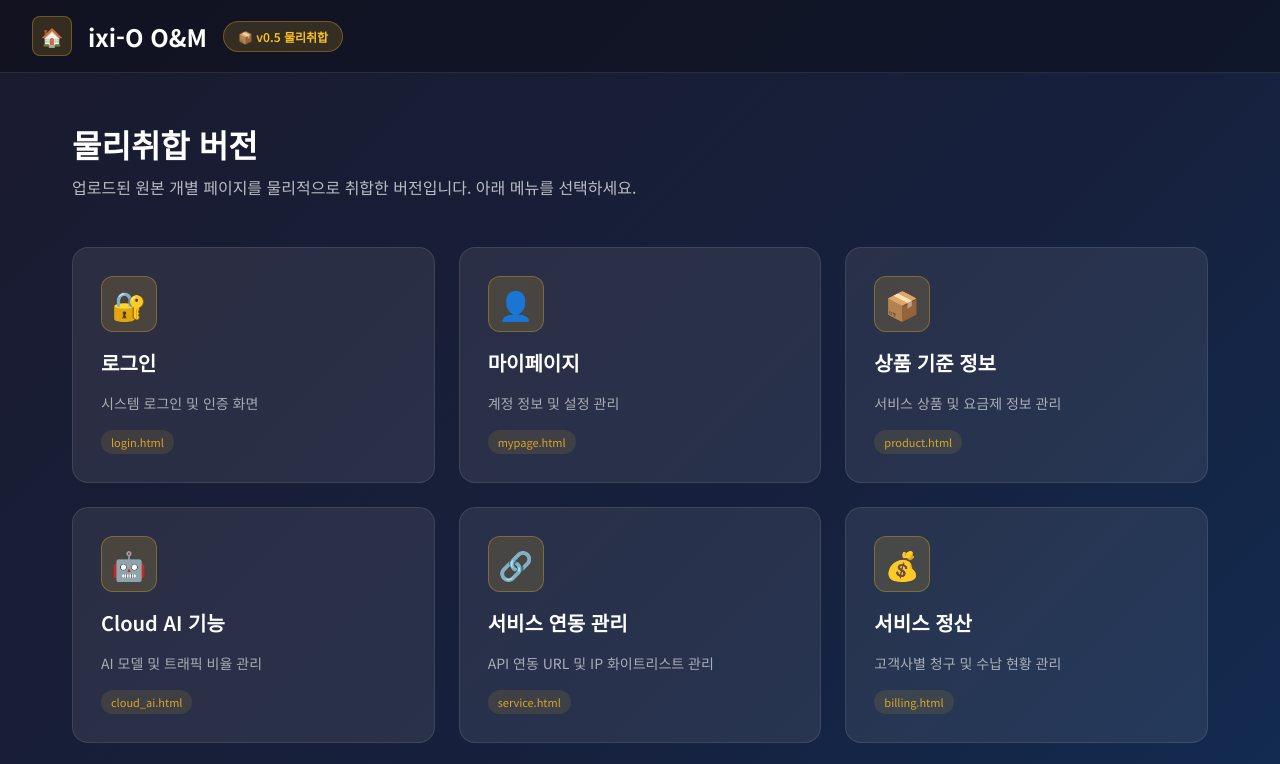
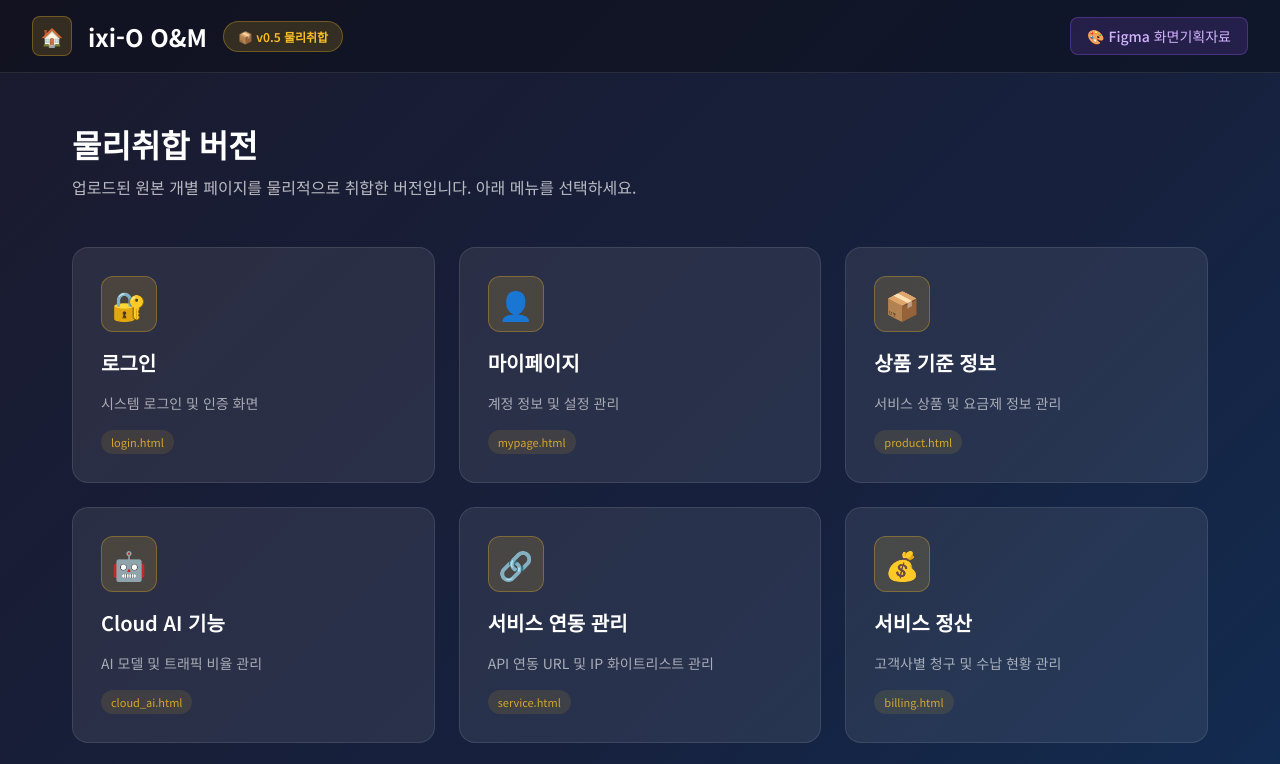
Before and after one commit to ixio-global/UI-GUI, a plain HTML site: page v0.5/index.html in a window 1280 px wide. Shown: the top 764 px of the page. Drawn offline with Linux system fonts and the light colour scheme.

Commit message:
Add Figma design link to v0.5/index.html header

```diff
--- a/v0.5/index.html
+++ b/v0.5/index.html
@@ -157,6 +157,27 @@
             color: rgba(255, 255, 255, 0.4);
             font-size: 13px;
         }
+
+        .figma-btn {
+            display: flex;
+            align-items: center;
+            gap: 8px;
+            padding: 8px 16px;
+            background: rgba(162, 89, 255, 0.15);
+            border: 1px solid rgba(162, 89, 255, 0.3);
+            border-radius: 8px;
+            text-decoration: none;
+            color: #d4b3ff;
+            font-size: 14px;
+            font-weight: 500;
+            transition: all 0.2s;
+        }
+
+        .figma-btn:hover {
+            background: rgba(162, 89, 255, 0.3);
+            color: #fff;
+            transform: translateY(-1px);
+        }
     </style>
 </head>
 
@@ -167,6 +188,10 @@
             <div class="logo">ixi-O O&M</div>
             <span class="version-badge">📦 v0.5 물리취합</span>
         </div>
+        <a href="https://www.figma.com/design/33MmSPNqS1wTJsmqfAx0PZ/ixi-O-Global-SaaS?node-id=82-4971&p=f&t=RmuBUwbCaBo2z19x-0"
+            target="_blank" class="figma-btn">
+            🎨 Figma 화면기획자료
+        </a>
     </header>
 
     <div class="container">
```
